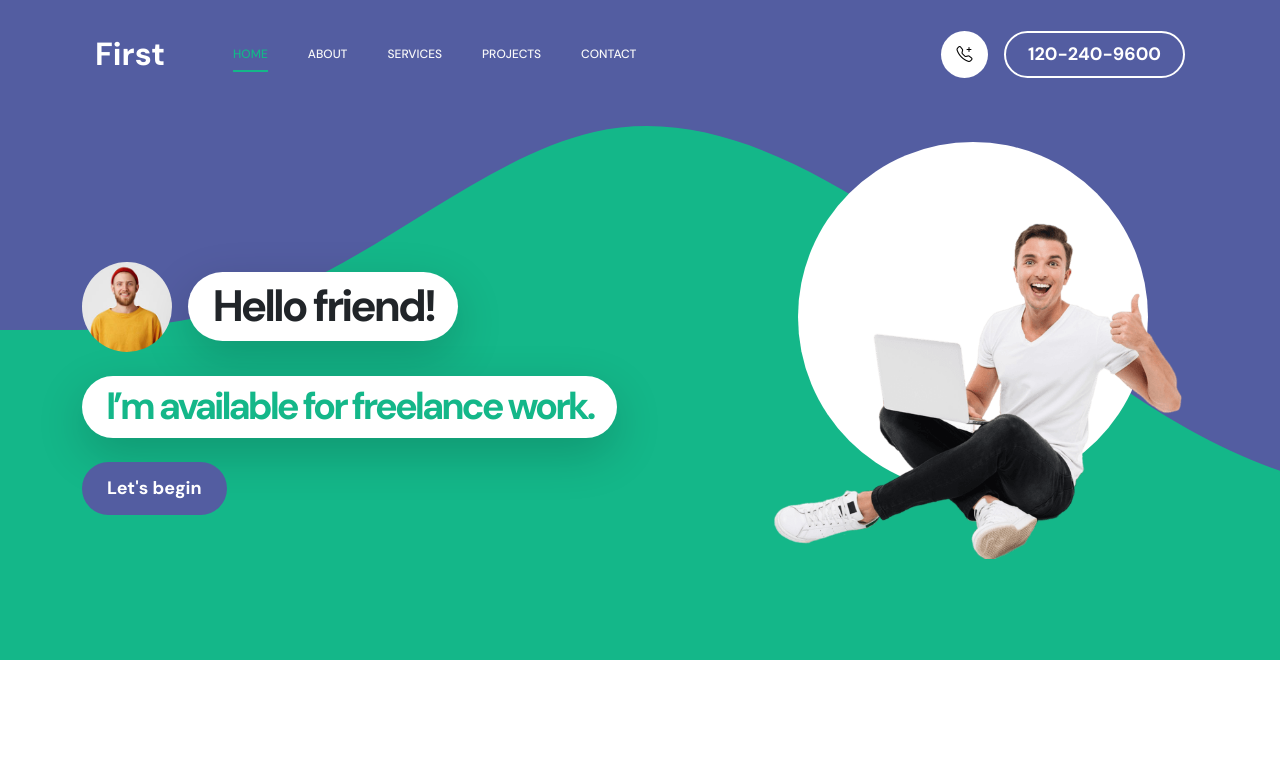
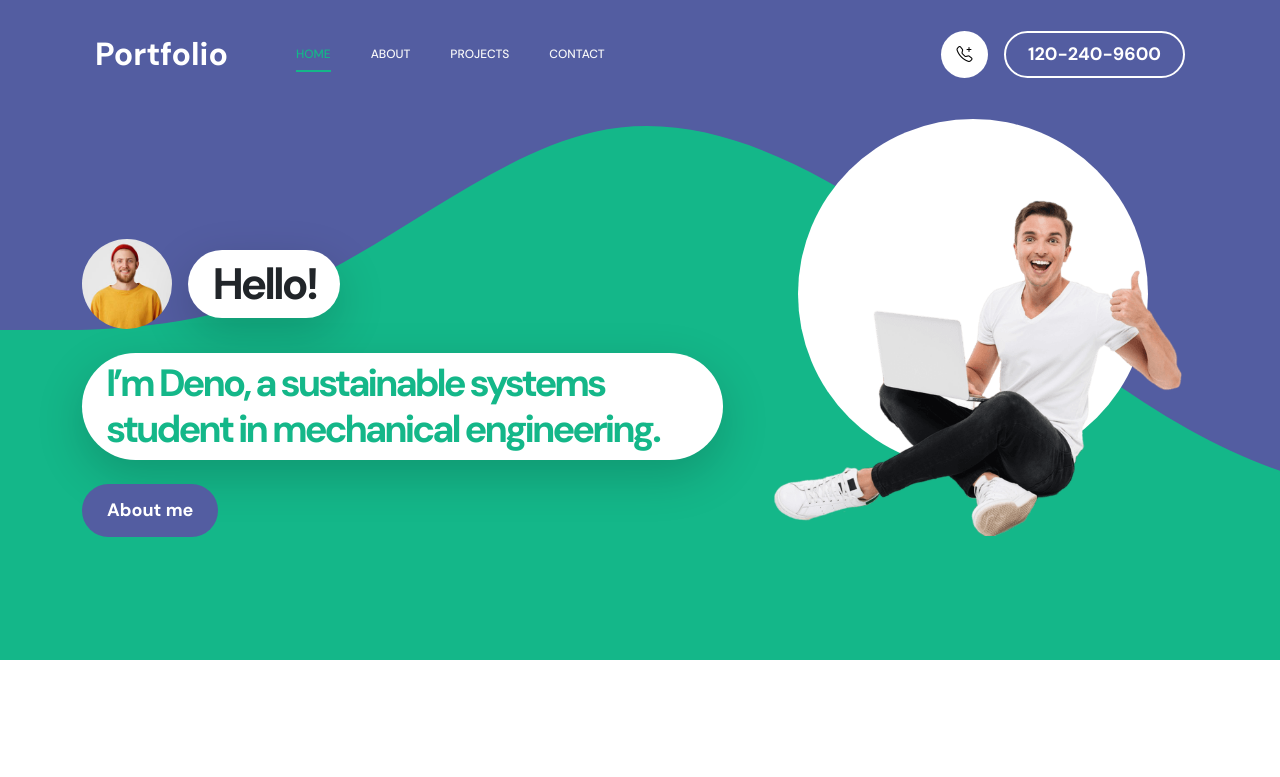
Before and after one commit to denofeuerriegel/denofeuerriegel.github.io, a plain HTML site: page index.html in a window 1280 px wide. Shown: the top 777 px of the page. Drawn offline with Linux system fonts and the light colour scheme.

Commit message:
first edits

```diff
--- a/index.html
+++ b/index.html
@@ -7,7 +7,7 @@
         <meta name="description" content="">
         <meta name="author" content="TemplateMo">
 
-        <title>First Portfolio Bootstrap 5 Theme</title>
+        <title>Hi, this is Deno!</title>
 
         <!-- CSS FILES -->
         <link rel="preconnect" href="https://fonts.googleapis.com">
@@ -48,12 +48,12 @@ https://templatemo.com/tm-578-first-portfolio
                     <span class="navbar-toggler-icon"></span>
                 </button>
 
-                <a href="index.html" class="navbar-brand mx-auto mx-lg-0">First</a>
+                <a href="index.html" class="navbar-brand mx-auto mx-lg-0">Portfolio</a>
 
                 <div class="d-flex align-items-center d-lg-none">
                     <i class="navbar-icon bi-telephone-plus me-3"></i>
                     <a class="custom-btn btn" href="#section_5">
-                        120-240-9600
+
                     </a>
                 </div>
 
@@ -67,9 +67,9 @@ https://templatemo.com/tm-578-first-portfolio
                             <a class="nav-link click-scroll" href="#section_2">About</a>
                         </li>
 
-                        <li class="nav-item">
+                        <!--<li class="nav-item">
                             <a class="nav-link click-scroll" href="#section_3">Services</a>
-                        </li>
+                        </li>-->
 
                         <li class="nav-item">
                             <a class="nav-link click-scroll" href="#section_4">Projects</a>
@@ -102,11 +102,11 @@ https://templatemo.com/tm-578-first-portfolio
                                 <div class="hero-title-wrap d-flex align-items-center mb-4">
                                     <img src="images/happy-bearded-young-man.jpg" class="avatar-image avatar-image-large img-fluid" alt="">
 
-                                    <h1 class="hero-title ms-3 mb-0">Hello friend!</h1>
+                                    <h1 class="hero-title ms-3 mb-0">Hello!</h1>
                                 </div>
 
-                                <h2 class="mb-4">I’m available for freelance work.</h2>
-                                <p class="mb-4"><a class="custom-btn btn custom-link" href="#section_2">Let's begin</a></p>
+                                <h2 class="mb-4">I’m Deno, a sustainable systems student in mechanical engineering.</h2>
+                                <p class="mb-4"><a class="custom-btn btn custom-link" href="#section_2">About me</a></p>
                             </div>
                         </div>
 
@@ -133,11 +133,11 @@ https://templatemo.com/tm-578-first-portfolio
                         <div class="col-lg-6 col-12 mt-5 mt-lg-0">
                             <div class="about-thumb">
 
-                                <div class="section-title-wrap d-flex justify-content-end align-items-center mb-4">
+                                <!-- <div class="section-title-wrap d-flex justify-content-end align-items-center mb-4">
                                     <h2 class="text-white me-4 mb-0">My Story</h2>
 
                                     <img src="images/happy-bearded-young-man.jpg" class="avatar-image img-fluid" alt="">
-                                </div>
+                                </div> -->
 
                                 <h3 class="pt-2 mb-3">a little bit about Joshua</h3>
 
```
